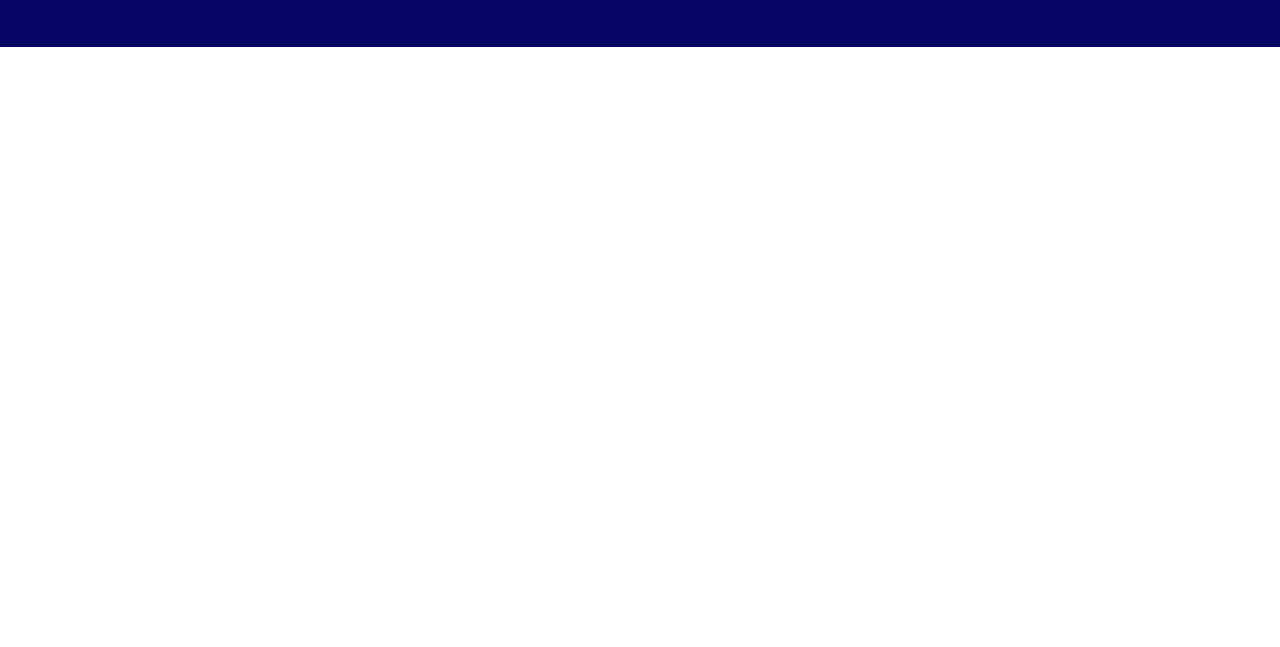
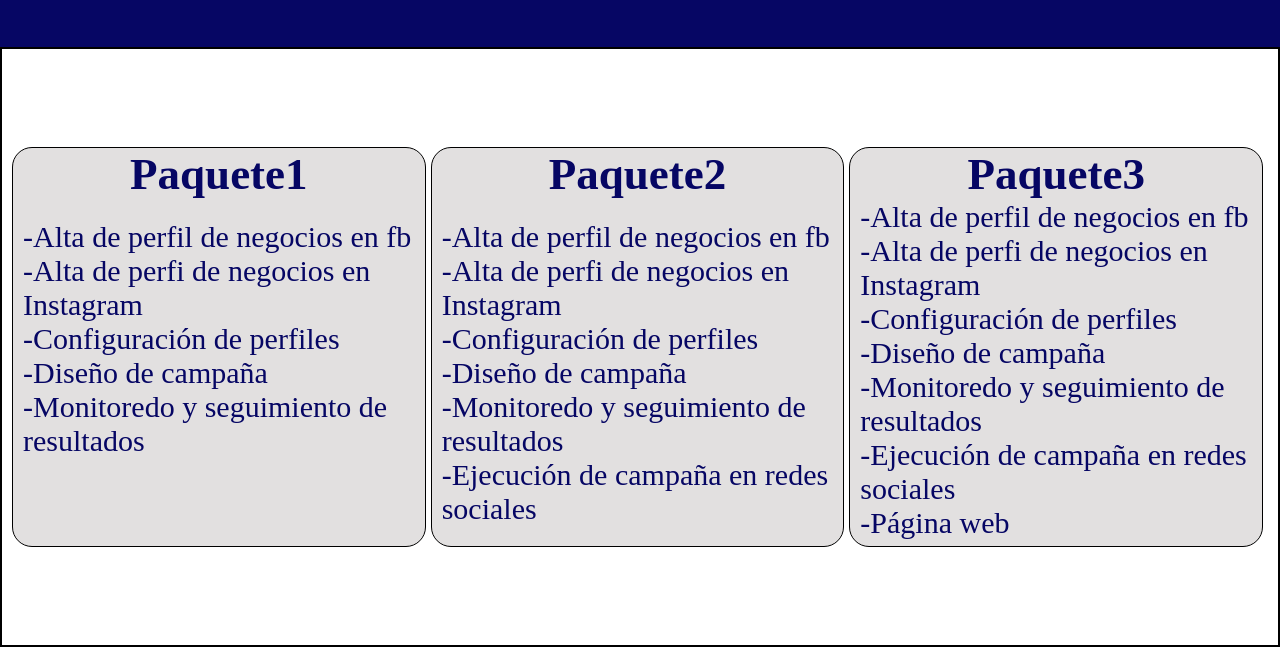
Before and after one commit to al3xcampos/landingpage, a plain HTML site: page index.html in a window 1280 px wide. Shown: the part 1253-1900 px from the top of the page. Before the commit the page ends 1300 px from the top, so only its background shows below. Drawn offline with Linux system fonts and the light colour scheme.

Commit message:
tercer commit actualizacion de jumbotron con planes 231022 1809

```diff
--- a/index.html
+++ b/index.html
@@ -106,5 +106,60 @@
 
         </section>
     </main>
+
+    <main class="jumbotron4">
+        <section class="caja3">
+           <div class="paquetes p1">
+                <h1>Paquete1</h1>
+                    <ol class="paquete1">
+                        -Alta de perfil de negocios en fb
+                        <br>
+                        -Alta de perfi de negocios en Instagram
+                        <br>
+                        -Configuración de perfiles
+                        <br>
+                        -Diseño de campaña
+                        <br>
+                        -Monitoredo y seguimiento de resultados
+                    </ol>
+           </div>
+            <div class="paquetes p2">
+                <h1>Paquete2</h1>
+                <ol class="paquete1">
+                    -Alta de perfil de negocios en fb
+                    <br>
+                    -Alta de perfi de negocios en Instagram
+                    <br>
+                    -Configuración de perfiles
+                    <br>
+                    -Diseño de campaña
+                    <br>
+                    -Monitoredo y seguimiento de resultados
+                    <br>
+                    -Ejecución de campaña en redes sociales
+                </ol>
+            </div>
+
+        <div class="paquetes p3">
+                <h1>Paquete3</h1>
+                <ol class="paquete3">
+                    -Alta de perfil de negocios en fb
+                    <br>
+                    -Alta de perfi de negocios en Instagram
+                    <br>
+                    -Configuración de perfiles
+                    <br>
+                    -Diseño de campaña
+                    <br>
+                    -Monitoredo y seguimiento de resultados
+                    <br>
+                    -Ejecución de campaña en redes sociales
+                    <br>
+                    -Página web
+                </ol>
+        </div>
+
+        </section>
+    </main>
 </body>
 </html>
--- a/styles.css
+++ b/styles.css
@@ -121,3 +121,34 @@ text-align: justify;
     display: flex;
 
 }
+.caja3{
+    width: 100%;
+    height: 600px;
+
+    border: 2px solid black;
+
+    display: flex;
+    align-items: center;
+    padding: 10px;
+}
+.paquetes{
+    width: 33.33%;
+    height: 400px;
+    border: 1px solid black;
+    text-align: center;
+    margin-right: 5px;
+    border-radius: 20px;
+    font-size: 30px;
+    background-color: rgb(226, 224, 224);
+    color: rgb(6, 6, 100);
+}
+.paquete1{
+    text-align: left;
+    margin-top: 20px;
+    margin-left: 10px;
+}
+.paquete3{
+    text-align: left;
+    margin-left: 10px;
+
+}
```
